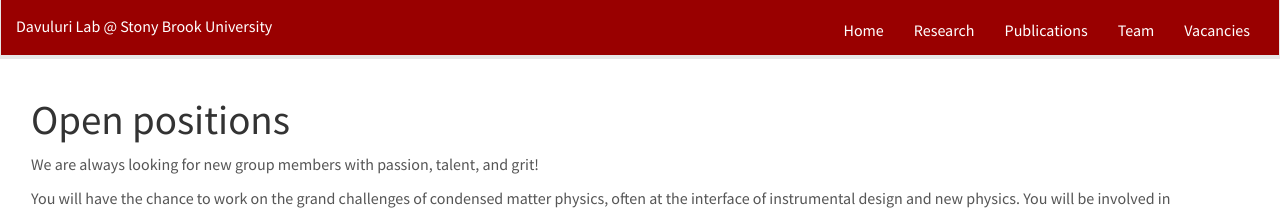
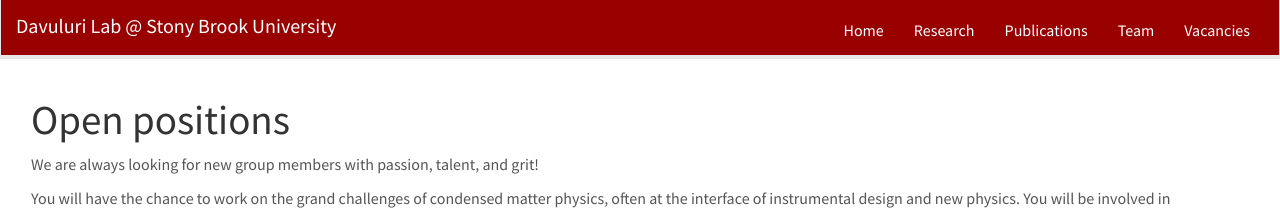
Before and after one commit to DavuluriLab/DavuluriLab.github.io, a Jekyll site: the page built from _pages/openings.md, in a window 1280 px wide. Shown: the top 210 px of the page. Built offline with Jekyll 4.4.1, drawn with Linux system fonts in a browser that asks for light colours; nearby versions of some CDN libraries.

Commit message:
Update _navbar.scss

```diff
--- a/_sass/bootstrap/_navbar.scss
+++ b/_sass/bootstrap/_navbar.scss
@@ -165,7 +165,7 @@
 .navbar-brand {
   float: left;
   padding: 10px 1px;
-  font-size: 22;
+  font-size: $font-size-large;
   line-height: $line-height-computed;
   height: $navbar-height;
 
```
